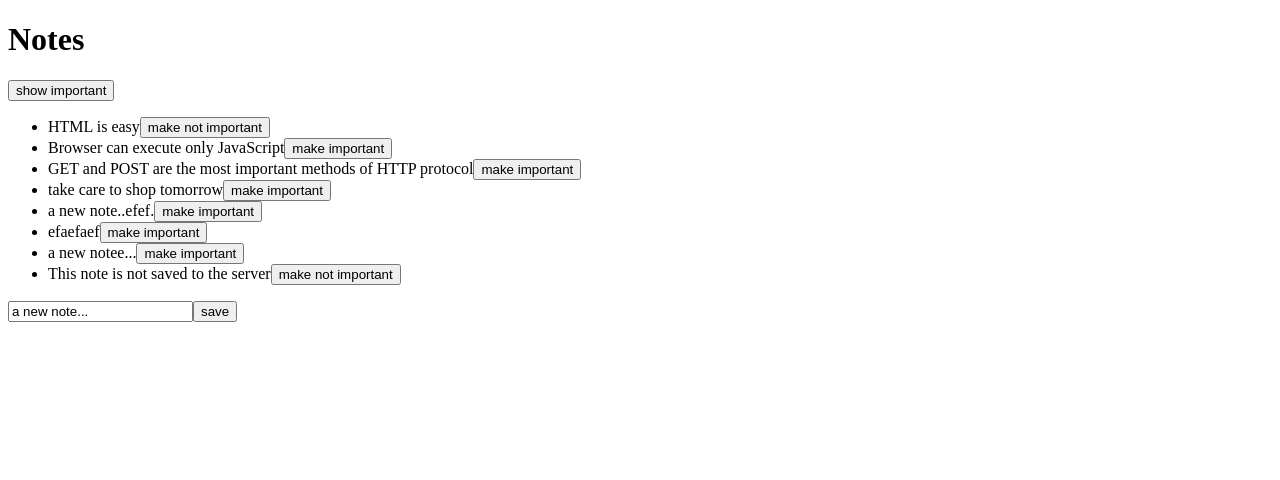
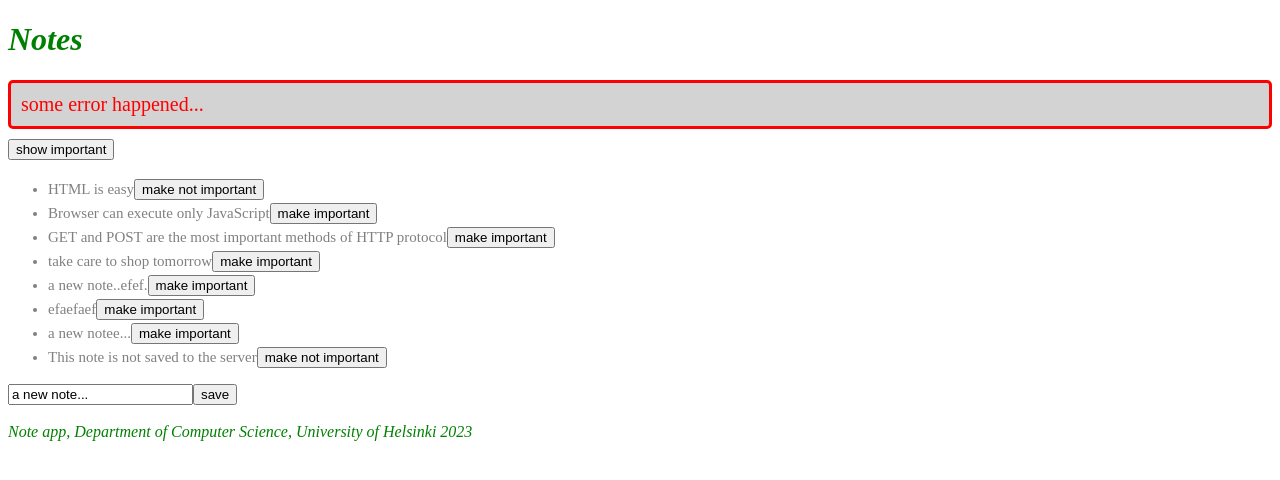
Before and after one commit to justinbansal/fullstack, a React (Vite) app in the folder part2/app/: page / in a window 1280 px wide. Shown: the top 480 px of the page. Built offline with nearby package versions, Linux system fonts and the light colour scheme; data requests are answered from the project's data file.

Commit message:
adding styles to app

```diff
--- a/part2/app/src/App.jsx
+++ b/part2/app/src/App.jsx
@@ -1,11 +1,14 @@
 import { useState, useEffect } from 'react';
 import noteService from './services/notes';
 import Note from './components/Note';
+import Notification from './components/Notification';
+import Footer from './components/Footer';
 
 const App = () => {
   const [notes, setNotes] = useState([]);
   const [newNote, setNewNote] = useState('a new note...');
   const [showAll, setShowAll] = useState(true);
+  const [errorMessage, setErrorMessage] = useState('some error happened...');
 
   const hook = () => {
     noteService
@@ -43,7 +46,12 @@
         setNotes(notes.map(note => note.id !== id ? note : returnedNote));
       })
       .catch(error => {
-        alert(`the note '${note.content}' was already deleted from server`);
+        setErrorMessage(
+          `the note '${note.content}' was already deleted from server`
+        );
+        setTimeout(() => {
+          setErrorMessage(null)
+        }, 5000)
         setNotes(notes.filter(n => n.id !== id));
       })
   }
@@ -59,6 +67,7 @@
   return (
     <div>
       <h1>Notes</h1>
+      <Notification message={errorMessage} />
       <div>
         <button onClick={() => setShowAll(!showAll)}>show {showAll ? 'important' : 'all' }</button>
       </div>
@@ -71,6 +80,7 @@
         <input type="text" value={newNote} onChange={handleNoteChange}/>
         <button type="submit">save</button>
       </form>
+      <Footer />
     </div>
   )
 }
--- /dev/null
+++ b/part2/app/src/components/Footer.jsx
@@ -0,0 +1,15 @@
+const Footer = () => {
+  const footerStyle = {
+    color: 'green',
+    fontStyle: 'italic',
+    fontSize: 16
+  }
+  return (
+    <div style={footerStyle}>
+      <br />
+      <em>Note app, Department of Computer Science, University of Helsinki 2023</em>
+    </div>
+  )
+}
+
+export default Footer;
--- a/part2/app/src/components/Note.jsx
+++ b/part2/app/src/components/Note.jsx
@@ -2,7 +2,7 @@
   const label = note.important
     ? 'make not important' : 'make important';
   return (
-    <li>
+    <li className="note">
       {note.content}
       <button onClick={toggleImportance}>{label}</button>
     </li>
--- /dev/null
+++ b/part2/app/src/components/Notification.jsx
@@ -0,0 +1,13 @@
+const Notification = ({ message }) => {
+  if (message === null) {
+    return null
+  }
+
+  return (
+    <div className='error'>
+      {message}
+    </div>
+  )
+}
+
+export default Notification;
--- /dev/null
+++ b/part2/app/src/index.css
@@ -0,0 +1,20 @@
+h1 {
+  color: green;
+  font-style: italic;
+}
+
+.note {
+  color: grey;
+  padding-top: 3px;
+  font-size: 15px;
+}
+
+.error {
+  color: red;
+  background: lightgrey;
+  font-size: 20px;
+  border-style: solid;
+  border-radius: 5px;
+  padding: 10px;
+  margin-bottom: 10px;
+}
--- a/part2/app/src/main.jsx
+++ b/part2/app/src/main.jsx
@@ -1,5 +1,6 @@
 import React from 'react'
 import ReactDOM from 'react-dom/client'
+import './index.css';
 import App from './App.jsx'
 
 ReactDOM.createRoot(document.getElementById('root')).render(<App />);
```
Also changed, not shown: 1 other file (tests, documents, lock files or other folders).
